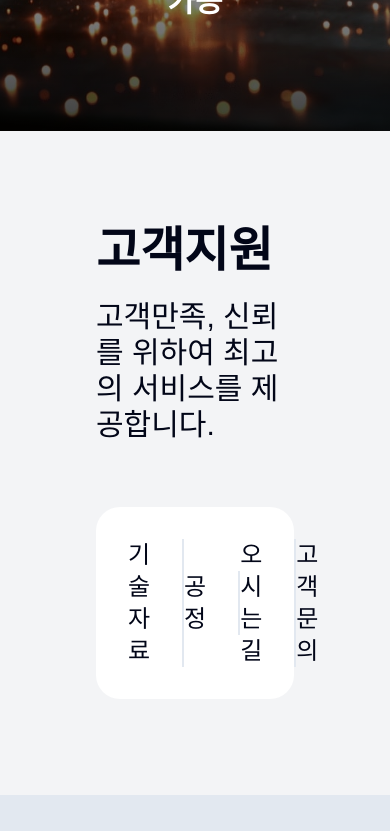
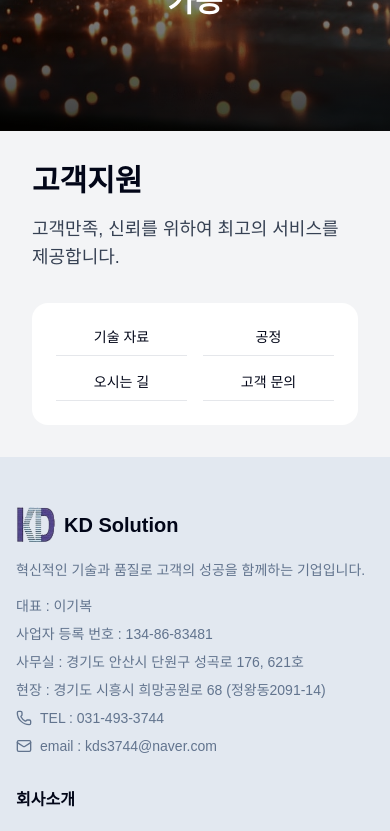
Before and after one commit to kdsolution3744/kdsolution-web, a Next.js app: page / in a window 390 px wide. Shown: the part 2000-2831 px from the top of the page. Built offline with nearby package versions, Linux system fonts and the light colour scheme; a web font is replaced by a local one.

Commit message:
style : contactSection 모바일 대응

```diff
--- a/src/sections/main/contactSection.tsx
+++ b/src/sections/main/contactSection.tsx
@@ -2,26 +2,45 @@ import Link from "next/link";
 
 export default function ContactSection() {
   return (
-    <div className="w-full bg-gray-100 p-24 space-y-12 grid grid-cols-1 lg:grid-cols-2 gap-4">
-      <div className="space-y-6">
-        <h3 className="text-5xl">
+    <div className="w-full bg-gray-100 p-8 md:p-16 lg:p-24 space-y-8 md:space-y-12">
+      <div className="grid grid-cols-1 lg:grid-cols-2 gap-8 lg:gap-4">
+        <div className="space-y-4 md:space-y-6">
+          <h3 className="text-3xl md:text-4xl lg:text-5xl">
             <strong>고객지원</strong>
           </h3>
-        <p className="text-3xl">
+          <p className="text-lg md:text-xl xl:text-3xl text-gray-700">
             고객만족, 신뢰를 위하여 최고의 서비스를 제공합니다.
           </p>
         </div>
-      <div
-        className="flex flex-row items-center justify-around
-      bg-white p-8 rounded-3xl text-2xl [&_a]:hover:text-blue-300 [&_a]:border-r-2 [&_a]:pr-8"
+        <div className="bg-white p-6 md:p-8 content-center rounded-2xl md:rounded-3xl">
+          <div className="grid grid-cols-2 md:flex md:flex-row items-center justify-center gap-4 md:gap-8 text-sm md:text-lg xl:text-2xl">
+            <Link
+              href={"/products/technical"}
+              className="text-center hover:text-blue-600 transition-colors duration-200 border-b md:border-b-0 md:border-r-2 border-gray-200 md:border-gray-300 pb-2 md:pb-0 md:pr-8"
             >
-        <Link href={"/products/technical"}>기술 자료</Link>
-        <Link href={"/facilities/process"}>공정</Link>
-        <Link href={"/contact/location"}>오시는 길</Link>
-        <Link className="border-none" href={"/contact/inquiry"}>
+              기술 자료
+            </Link>
+            <Link
+              href={"/facilities/process"}
+              className="text-center hover:text-blue-600 transition-colors duration-200 border-b md:border-b-0 md:border-r-2 border-gray-200 md:border-gray-300 pb-2 md:pb-0 md:pr-8"
+            >
+              공정
+            </Link>
+            <Link
+              href={"/contact/location"}
+              className="text-center hover:text-blue-600 transition-colors duration-200 border-b md:border-b-0 md:border-r-2 border-gray-200 md:border-gray-300 pb-2 md:pb-0 md:pr-8"
+            >
+              오시는 길
+            </Link>
+            <Link
+              href={"/contact/inquiry"}
+              className="text-center hover:text-blue-600 transition-colors duration-200 border-b border-gray-200 md:border-gray-300 pb-2 md:pb-0 md:border-none"
+            >
               고객 문의
             </Link>
           </div>
         </div>
+      </div>
+    </div>
   );
 }
```
Lines whose indentation alone changed are shown as unchanged.
